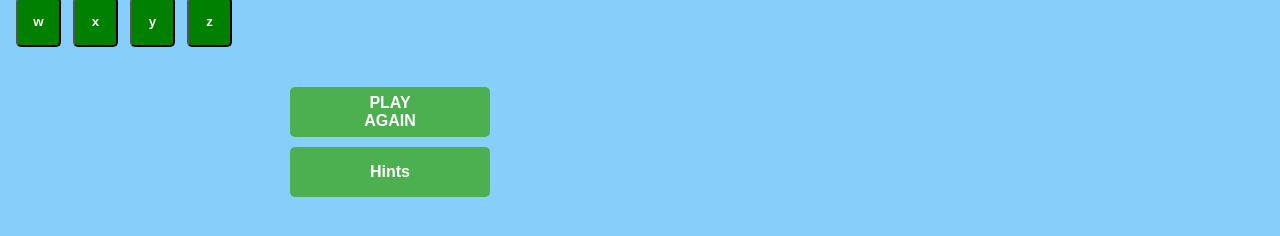
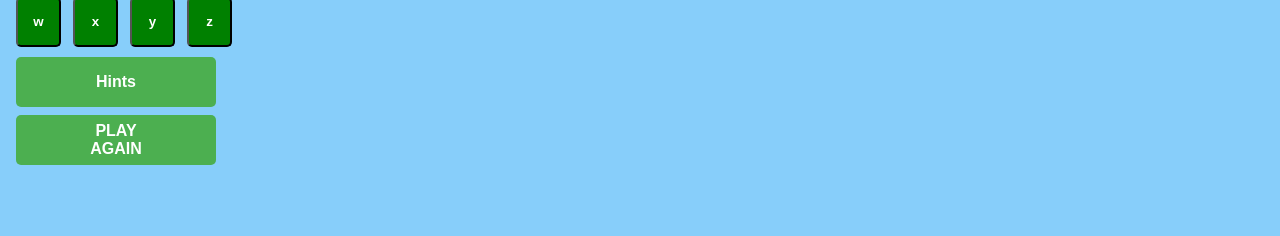
Before and after one commit to Ryanr416/Browser-Game, a plain HTML site: page index.html in a window 1280 px wide. Shown: the part 492-728 px from the top of the page. Drawn offline with Linux system fonts and the light colour scheme; a web font is replaced by a local one.

Commit message:
games done

```diff
--- a/index.html
+++ b/index.html
@@ -30,9 +30,8 @@
     <p id=”ip”></p>
     <div id="gameCondition"></div>
     <img id="Head" src=""/>
-    <div id="hangmanPic"></div>
     <div id="alphabetButtons"></div>
-    <div class="keyboard">
+    <div class="bottomButtons">
         <div class='row row1'></div>
         <button id="Q">Hints</button>
         <button class="restartbtn" onClick="refreshPage()">PLAY AGAIN</button>
--- a/style.css
+++ b/style.css
@@ -32,7 +32,7 @@ h1 {
   justify-content: center;
   font-size: 16px;
   cursor: pointer;
-  float: right;
+  margin-top: 8px;
 }
 
 img {
```
